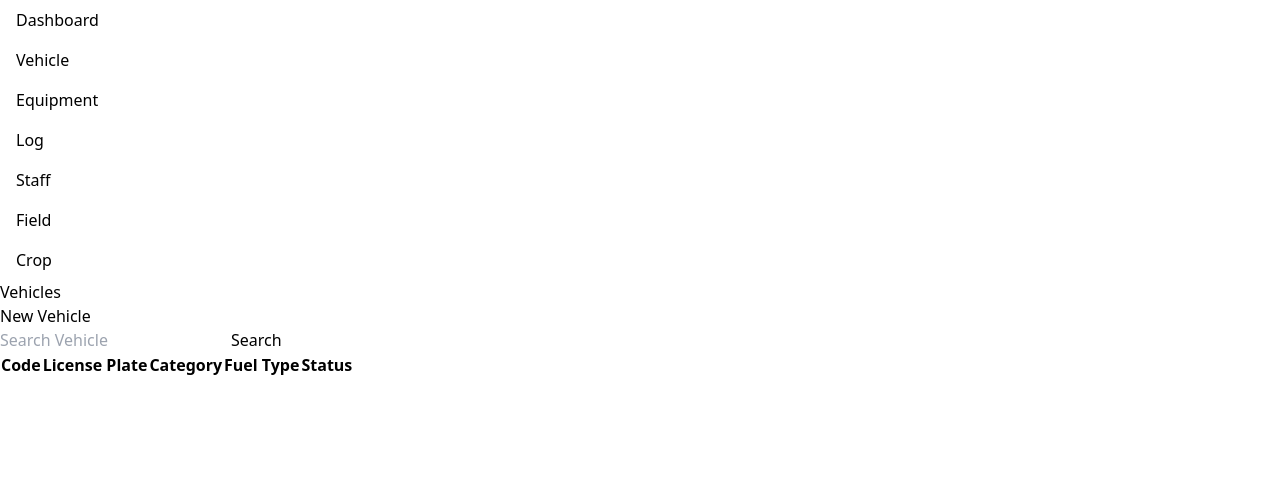
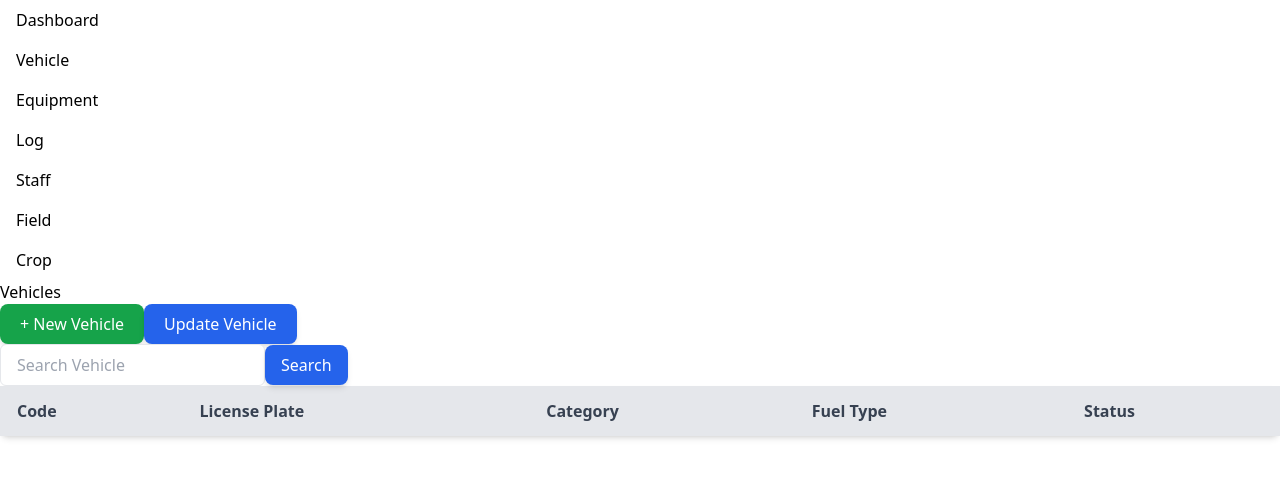
Before and after one commit to MinuraWije/green-shadow-frontend-react, a React (Vite) app: page /vehicle in a window 1280 px wide. Shown: the top 478 px of the page. Built offline with nearby package versions, Linux system fonts and the light colour scheme.

Commit message:
updated css styling

```diff
--- a/src/components/AddVehicle.tsx
+++ b/src/components/AddVehicle.tsx
@@ -19,64 +19,52 @@ const AddVehicleModal : React.FC<addVehicleModalProps> = ({isOpen, onClose}) =>
 
     const handleSubmit = (e: React.FormEvent<HTMLFormElement>) => {
         e.preventDefault();
-        const id = `VID-${v4()}`;
+        const code = `VID-${v4()}`;
         const vehicle = {
-            id,
-            licensePlate: licensePlate,
-            category: category,
-            fuelType: fuelType,
-            vehicleStatus: vehicleStatus,
+            code,
+            licensePlate,
+            category,
+            fuelType,
+            vehicleStatus,
         }
         dispatch(addVehicle(vehicle));
         onClose();
     }
 
     return (
-        <div className="modal fade" id="newVehicleModal" aria-labelledby="exampleModalLabel"
-             aria-hidden="true">
-            <div className="modal-dialog modal-dialog-centered">
-                <div className="modal-content">
-                    <div className="modal-header text-bg-success">
-                        <h1 className="modal-title fs-5" id="vehicleModal">New Vehicle</h1>
+        <div className="fixed inset-0 flex items-center justify-center bg-black bg-opacity-50">
+            <div className="bg-white p-6 rounded-lg shadow-lg w-1/3">
+                <h2 className="text-xl font-bold mb-4">New Vehicle</h2>
                 <form onSubmit={handleSubmit}>
-                            <div className="modal-body">
                     <div className="mb-3">
-                                    <label className="form-label">License Plate :</label>
-                                    <input type="text" className="form-control" id="vehicleLicensePlate"
+                        <label className="modal-label">License Plate :</label>
+                        <input type="text" className="modal-inputs"
                                required onChange={(e) => setLicensePlate(e.target.value)}/>
                     </div>
                     <div className="mb-3">
-                                    <label className="form-label">Category :</label>
-                                    <input type="text" className="form-control" id="vehicleCategory"
+                        <label className="modal-label">Category :</label>
+                        <input type="text" className="modal-inputs"
                                required onChange={(e) => setCategory(e.target.value)}/>
                     </div>
                     <div className="mb-3">
-                                    <label className="form-label">Fuel Type :</label>
-                                    <input type="text" className="form-control" id="vehicleFuelType"
+                        <label className="modal-label">Fuel Type :</label>
+                        <input type="text" className="modal-inputs"
                                required onChange={(e) => setFuelType(e.target.value)}/>
                     </div>
                     <div className="mb-3">
-                                    <label htmlFor="vehicleStatus" className="form-label">Status</label>
-                                    <select className="form-select" aria-label="Default select example"
-                                            id="vehicleStatus" required onChange={(e) => setVehicleStatus(e.target.value)}>
+                        <label className="modal-label">Status</label>
+                        <select className="modal-inputs"
+                                required onChange={(e) => setVehicleStatus(e.target.value)}>
                             <option defaultValue={"Select"}>Select</option>
                             <option value="AVAILABLE">Available</option>
                             <option value="NOT_AVAILABLE">Not-Available</option>
                         </select>
                     </div>
-                            </div>
-                            <div className="modal-footer">
-                                <button type="submit" className="btn btn-outline-success"
-                                        id="btnAddVehicle">Add
-                                </button>
-                                <button type="button" className="btn btn-outline-danger"
-                                        onClick={onClose}>Close
-                                </button>
+                    <div className="flex justify-end space-x-2">
+                        <button type="submit" className="modal-button-add">Add</button>
+                        <button type="button" className="modal-button-close" onClick={onClose}>Close</button>
                     </div>
                 </form>
-                    </div>
-
-                </div>
             </div>
         </div>
     )
--- a/src/components/UpdateVehicle.tsx
+++ b/src/components/UpdateVehicle.tsx
@@ -50,57 +50,40 @@ const UpdateVehicleModal: React.FC<UpdateVehicleModalProps> = ({isOpen, onClose,
         onClose();
     }
     return (
-        <div className="modal fade" id="updateVehicleModal"
-             aria-labelledby="exampleModalLabel" aria-hidden="true">
-            <div className="modal-dialog modal-dialog-centered">
-                <div className="modal-content">
-                    <div className="modal-header text-bg-success">
-                        <h1 className="modal-title fs-5" id="updateVehicle">Update Vehicle</h1>
-                        {/*<button type="button" className="btn-close" data-bs-dismiss="modal"
-                                aria-label="Close"></button>*/}
+        <div className="fixed inset-0 flex items-center justify-center bg-black bg-opacity-50">
+            <div className="bg-white p-6 rounded-lg shadow-lg w-1/3">
+                <h1 className="text-xl font-bold mb-4">Update Vehicle</h1>
                 <form onSubmit={handleSubmit}>
-                            <div className="modal-body">
                     <div className="mb-3">
-                                    <label id="vehicleCodeUpdate" className="form-label">EXXX</label>
-                                </div>
-                                <div className="mb-3">
-                                    <label className="form-label">License Plate :</label>
-                                    <input type="text" className="form-control" id="vehicleLicensePlateUpdate"
+                        <label className="modal-label">License Plate :</label>
+                        <input type="text" className="modal-inputs" required
                                onChange={(e) => setLicensePlate(e.target.value)}/>
                     </div>
                     <div className="mb-3">
-                                    <label className="form-label">Category :</label>
-                                    <input type="text" className="form-control" id="vehicleCategoryUpdate"
+                        <label className="modal-label">Category :</label>
+                        <input type="text" className="modal-inputs"
                                onChange={(e) => setCategory(e.target.value)}/>
                     </div>
                     <div className="mb-3">
-                                    <label className="form-label">Fuel Type :</label>
-                                    <input type="text" className="form-control" id="vehicleFuelTypeUpdate"
+                        <label className="modal-label">Fuel Type :</label>
+                        <input type="text" className="modal-inputs"
                                onChange={(e) => setFuelType(e.target.value)}/>
                     </div>
                     <div className="mb-3">
-                                    <label htmlFor="vehicleStatusUpdate" className="form-label">Status</label>
-                                    <select className="form-select" aria-label="Default select example"
-                                            id="vehicleStatusUpdate" onChange={(e) => setVehicleStatus(e.target.value)}>
+                        <label className="modal-label">Status</label>
+                        <select className="modal-inputs"
+                                onChange={(e) => setVehicleStatus(e.target.value)}>
                             <option defaultValue={"Select"}>Select</option>
                             <option value="AVAILABLE">Available</option>
                             <option value="NOT_AVAILABLE">Not_Available</option>
                         </select>
                     </div>
-                            </div>
-                            <div className="modal-footer">
-                                <button type="submit" className="btn btn-outline-primary"
-                                        id="btnUpdateVehicle">Update
-                                </button>
-                                <button type="button" className="btn btn-outline-danger" data-bs-dismiss="modal"
-                                        id="btnDeleteVehicle" onClick={handleDelete}>Delete
-                                </button>
-                                <button type="button" className="mr-2" onClick={onClose}>Cancel</button>
+                    <div className="flex justify-end space-x-2">
+                        <button type="submit" className="modal-button-update">Update</button>
+                        <button type="button" className="modal-button-delete" onClick={handleDelete}>Delete</button>
+                        <button type="button" className="modal-button-close" onClick={onClose}>Cancel</button>
                     </div>
                 </form>
-                    </div>
-
-                </div>
             </div>
         </div>
     )
--- a/src/pages/Vehicle.tsx
+++ b/src/pages/Vehicle.tsx
@@ -29,57 +29,43 @@ export function VehiclePage() {
 
 
     return(
-        <>
-            <div className="container mt-5">
-                <h5 className="card-header">Vehicles</h5>
-                <div className="card-body">
+            <div className="flex h-screen">
+                <div className="flex-1 flex flex-col h-screen overflow-hidden">
+                    <div className="p-6 bg-white shadow-md flex-1 overflow-y-auto">
+                        <h5 className="text-2xl font-bold mb-4 text-gray-800">Vehicles</h5>
 
-                    <div className="row mb-3">
-                        <div className="col-md-6 text-start">
-
-                            <button className="btn btn-success me-md-2" type="button"
-                                    onClick={openAddVehicleModal}>New Vehicle
-                            </button>
-                            {/*<button className="btn btn-warning me-md-2" type="button" data-bs-toggle="modal"
-                                    data-bs-target="#updateEquipmentModal" id="updateEquipmentbtn"
-                                    onClick={openUpdateModal}>Update Equipment
-                            </button>*/}
-                        </div>
-                        <div className="col-md-6">
-                            <form className="d-flex">
-                                <input className="form-control me-2" type="search" placeholder="Search Vehicle"
-                                       aria-label="Search" id="searchBar"/>
-                                <button className="btn btn-primary" type="button" id="vehicleSearchButton">Search
-                                </button>
+                        <div className="mb-6 flex justify-between items-center">
+                            <button className="button-add-modal" onClick={openAddVehicleModal}>+ New Vehicle</button>
+                            <button className="button-update-modal" onClick={openUpdateVehicleModal}>Update Vehicle</button>
+                            <form className="flex space-x-2">
+                                <input className="search-bar" type="search" placeholder="Search Vehicle"/>
+                                <button className="search-button" type="button">Search</button>
                             </form>
-                            <ul id="suggestions"></ul>
                         </div>
 
-                    </div>
-
-
-                    <div className="row">
-                        <div className="col">
-                            <table className="table" id="vehicle-table">
-                                <thead>
+                        <div className="overflow-auto flex-1">
+                            <table className="table-design">
+                                <thead className="thead-design">
                                 <tr>
-                                    <th>Code</th>
-                                    <th>License Plate</th>
-                                    <th>Category</th>
-                                    <th>Fuel Type</th>
-                                    <th>Status</th>
+                                    <th className="column-header">Code</th>
+                                    <th className="column-header">License Plate</th>
+                                    <th className="column-header">Category</th>
+                                    <th className="column-header">Fuel Type</th>
+                                    <th className="column-header">Status</th>
                                 </tr>
                                 </thead>
 
                                 {vehicles && (
                                     <tbody>
-                                    {
-                                        vehicles.map((vehicle: Vehicle) => (
-                                            <tr key={vehicle.code} onClick={() => openUpdateVehicleModal(vehicle)}>
-                                                <td>{vehicle.licensePlate}</td>
-                                                <td>{vehicle.category}</td>
-                                                <td>{vehicle.fuelType}</td>
-                                                <td>{vehicle.vehicleStatus}</td>
+                                    {vehicles.map((vehicle: Vehicle) => (
+                                            <tr key={vehicle.code}
+                                                className="hover:bg-gray-100 cursor-pointer border-b"
+                                                onClick={() => openUpdateVehicleModal(vehicle)}>
+                                                <td className="table-data">{vehicle.code}</td>
+                                                <td className="table-data">{vehicle.licensePlate}</td>
+                                                <td className="table-data">{vehicle.category}</td>
+                                                <td className="table-data">{vehicle.fuelType}</td>
+                                                <td className="table-data">{vehicle.vehicleStatus}</td>
                                             </tr>
                                         ))
                                     }
@@ -91,10 +77,9 @@ export function VehiclePage() {
 
                     <AddVehicleModal isOpen={isAddModalOpen} onClose={() => setAddModalOpen(false)}/>
                     <UpdateVehicleModal isOpen={isUpdateModalOpen} onClose={() => setUpdateModalOpen(false)}
-                                          selectedVehicle={selectedVehicle}/>
+                                            selectedVehicle={selectedVehicle}/>
 
                 </div>
             </div>
-        </>
     )
 }
```
Lines whose indentation alone changed are shown as unchanged.
